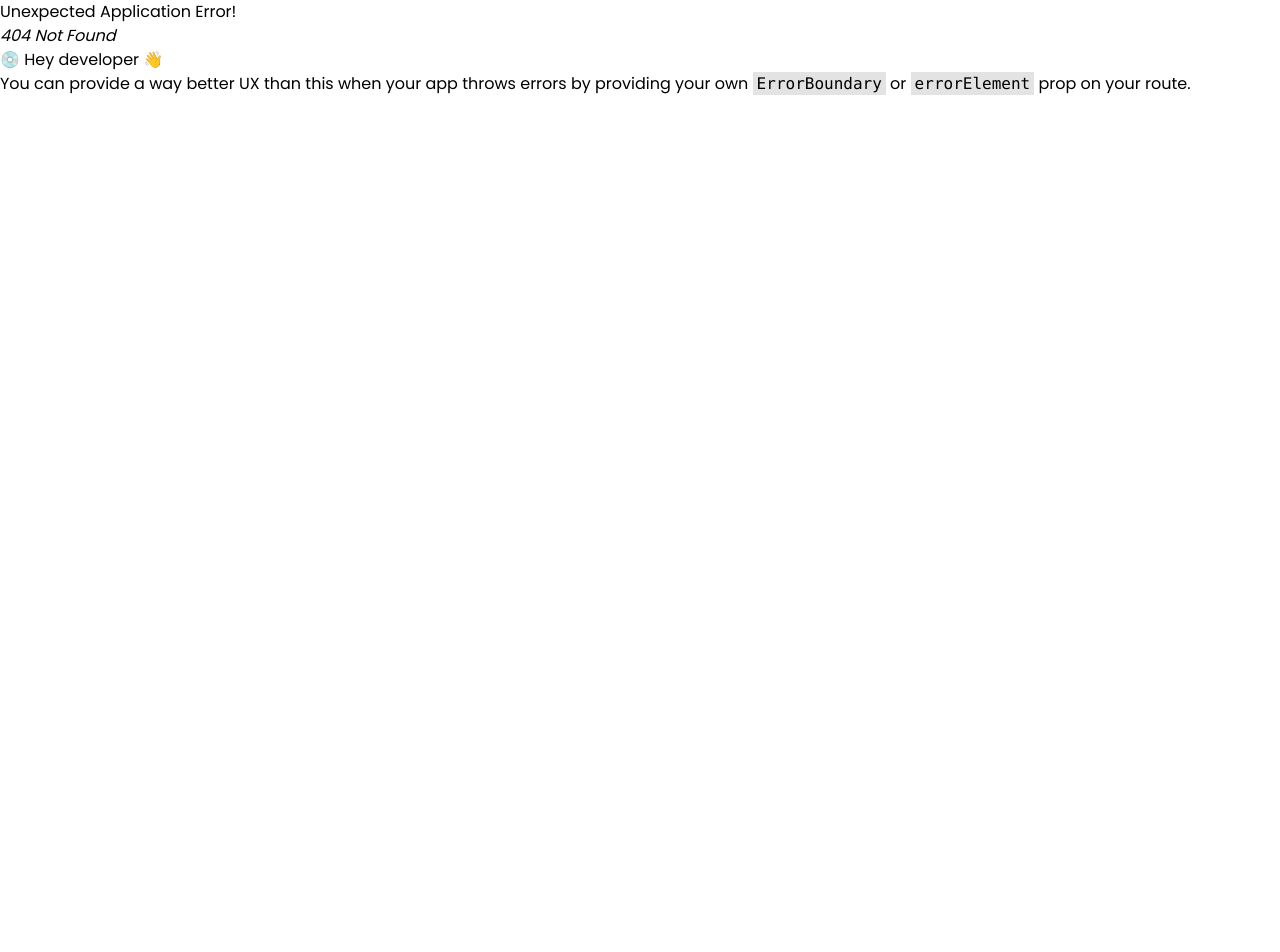
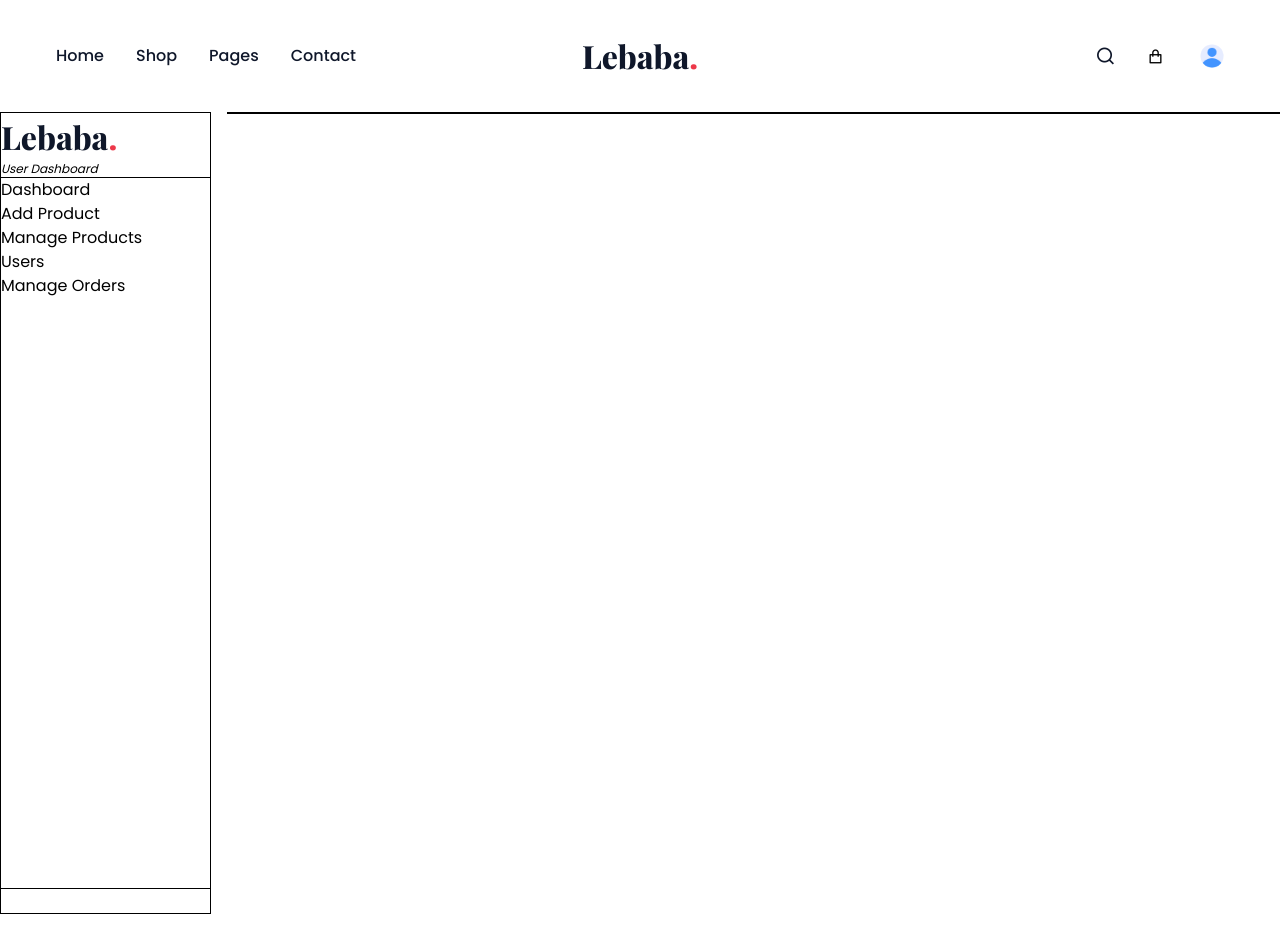
Before and after one commit to FahimAhamed101/mern_ecom, a React (Vite) app in the folder frontend/: page /dashboard in a window 1280 px wide. Before the commit this address had no page. Shown: the top 952 px of the page. Before the commit the page ends 800 px from the top, so only its background shows below. Built offline with nearby package versions, Linux system fonts and the light colour scheme; sample sign-in values are in the browser's storage.

Commit message:
user and admin dashboard added

```diff
--- a/frontend/src/Components/Navbar.jsx
+++ b/frontend/src/Components/Navbar.jsx
@@ -5,6 +5,7 @@
 
 import { useLogoutUserMutation } from "../redux/features/authRoutes/authRoutesApi";
 import { logout } from "../redux/features/authRoutes/authRoutesSlice";
+import avatarImg from "../assets/avatar.png";
 
 const Navbar = () => {
 
@@ -23,7 +24,7 @@
   };
 
   const adminDropdownMenus = [
-    { label: "Dashboard", path: "/dashboard/admin" },
+    { label: "Dashboard", path: "/dashboard" },
     { label: "Manage Items", path: "/dashboard/manage-products" },
     { label: "All Orders", path: "/dashboard/manage-orders" },
     { label: "Add Product", path: "/dashboard/add-product" },
@@ -89,16 +90,16 @@
             {user && user ? (
               <>
 
-             <li>
-             <button  onClick={handleDropdownToggle} className="hover:text-primary">
-              <i className="ri-shopping-agb-line">toggle</i>
+             <img
+                  onClick={handleDropdownToggle}
+                  src={user?.profileImage || avatarImg}
+                  alt=""
+                  className="size-6 rounded-full cursor-pointer"
+                />
 
-            </button>
-                      </li>
-
-                {isDropdownOpen && (
-                  <div className=" mt-3 p-4 w-48 bg-white border border-gray-200 rounded-lg shadow-lg z-50">
-                    <ul className="font-medium space-y-2 p-2">menu
+{isDropdownOpen && (
+                  <div className="absolute right-0 mt-3 p-4 w-48 bg-white border border-gray-200 rounded-lg shadow-lg z-50">
+                    <ul className="font-medium space-y-2 p-2">
                       {dropdownMenus.map((menu, index) => (
                         <li key={index}>
                           <Link
@@ -116,7 +117,6 @@
                         </Link>
                       </li>
                     </ul>
-
                   </div>
                 )}
               </>
--- /dev/null
+++ b/frontend/src/pages/dashboard/AdminDashboard.jsx
@@ -0,0 +1,69 @@
+import React from "react";
+import { useLogoutUserMutation } from "../../redux/features/authRoutes/authRoutesApi";
+import { useDispatch } from "react-redux";
+import { Link, NavLink, useNavigate } from "react-router-dom";
+import { logout } from "../../redux/features/authRoutes/authRoutesSlice";
+
+const navItems = [
+    { path: "/dashboard/", label: "Dashboard" },
+    { path: "/dashboard/add-product", label: "Add Product" },
+    { path: "/dashboard/manage-products", label: "Manage Products" },
+    { path: "/dashboard/users", label: "Users" },
+    { path: "/dashboard/manage-orders", label: "Manage Orders" },
+  ];
+
+const AdminDashboard = () => {
+    const [logoutUser] = useLogoutUserMutation();
+    const dispatch = useDispatch();
+    const navigate = useNavigate();
+
+    const handleLogout = async () => {
+        try {
+            await logoutUser().unwrap();
+            alert('logged out successfully');
+            dispatch(logout());
+            navigate("/")
+        } catch (error) {
+            console.error('Failed to log out', error);
+        }
+    }
+  return (
+    <div className="space-y-5 bg-white p-8 md:h-screen flex flex-col justify-between">
+      <div>
+        <div className="nav__logo">
+          <Link to="/">
+            Lebaba<span>.</span>
+          </Link>
+          <p className="text-xs italic">User Dashboard</p>
+        </div>
+        <hr className="mt-5" />
+        <ul className="space-y-5 pt-5">
+          {navItems.map((item) => (
+            <li key={item.path}>
+              <NavLink
+                className={({ isActive }) =>
+                  isActive ? "text-blue-600 font-bold" : "text-black"
+                }
+                end
+                to={item.path}
+              >
+                {item.label}
+              </NavLink>
+            </li>
+          ))}
+        </ul>
+      </div>
+      <div className="mb-3">
+        <hr className="mb-3" />
+        <button
+          onClick={handleLogout}
+          className="text-white bg-primary font-medium px-5 py-1 rounded-sm"
+        >
+          Logout
+        </button>
+      </div>
+    </div>
+  );
+};
+
+export default AdminDashboard;
--- /dev/null
+++ b/frontend/src/pages/dashboard/DashboardLayout.jsx
@@ -0,0 +1,33 @@
+import React from "react";
+import { useSelector } from "react-redux";
+import { Navigate, Outlet } from "react-router-dom";
+import UserDashboard from "./UserDashboard";
+import AdminDashboard from "./AdminDashboard";
+
+const DashboardLayout = () => {
+    const {user} = useSelector(state => state.auth);
+    if(!user) {
+        return <Navigate to="/login" replace/>
+    }
+
+    const renderDashboard = () => {
+        switch(user?.role) {
+            case "admin":
+                return <AdminDashboard />;
+            case "user":
+                return <UserDashboard />;
+            default:
+                return <Navigate to="/login" replace/>;
+        }
+    }
+  return (
+    <div className="container mx-auto flex flex-col md:flex-row gap-4 items-start justify-start">
+      <header className="lg:w-1/5 sm:w-2/5 w-full border">{renderDashboard()}</header>
+      <main className="p-8 bg-white w-full border mt-5">
+        <Outlet />
+      </main>
+    </div>
+  );
+};
+
+export default DashboardLayout;
--- /dev/null
+++ b/frontend/src/pages/dashboard/UserDashboard.jsx
@@ -0,0 +1,68 @@
+import React from "react";
+import { Link, NavLink, useNavigate } from "react-router-dom";
+import { useLogoutUserMutation } from "../../redux/features/authRoutes/authRoutesApi";
+import { useDispatch } from "react-redux";
+import { logout } from "../../redux/features/authRoutes/authRoutesSlice";
+
+const navItems = [
+  { path: "/dashboard", label: "Dashboard" },
+  { path: "/dashboard/orders", label: "Orders" },
+  { path: "/dashboard/payments", label: "Payments" },
+  { path: "/dashboard/profile", label: "Profile" },
+  { path: "/dashboard/reviews", label: "Reviews" },
+];
+
+const UserDashboard = () => {
+    const [logoutUser] = useLogoutUserMutation();
+    const dispatch = useDispatch();
+    const navigate = useNavigate();
+
+    const handleLogout = async () => {
+        try {
+            await logoutUser().unwrap();
+            alert('logged out successfully');
+            dispatch(logout());
+            navigate("/")
+        } catch (error) {
+            console.error('Failed to log out', error);
+        }
+    }
+  return (
+    <div className="space-y-5 bg-white p-8 md:h-screen flex flex-col justify-between">
+      <div>
+        <div className="nav__logo">
+          <Link to="/">
+            Lebaba<span>.</span>
+          </Link>
+          <p className="text-xs italic">User Dashboard</p>
+        </div>
+        <hr className="mt-5" />
+        <ul className="space-y-5 pt-5">
+          {navItems.map((item) => (
+            <li key={item.path}>
+              <NavLink
+                className={({ isActive }) =>
+                  isActive ? "text-blue-600 font-bold" : "text-black"
+                }
+                end
+                to={item.path}
+              >
+                {item.label}
+              </NavLink>
+            </li>
+          ))}
+        </ul>
+      </div>
+      <div className="mb-3">
+        <hr className="mb-3"/>
+        <button
+        onClick={handleLogout}
+        className="text-white bg-primary font-medium px-5 py-1 rounded-sm">
+            Logout
+        </button>
+      </div>
+    </div>
+  );
+};
+
+export default UserDashboard;
--- /dev/null
+++ b/frontend/src/routers/PrivateRoute.jsx
@@ -0,0 +1,21 @@
+import React from 'react'
+import { useSelector } from 'react-redux'
+import { Navigate, useLocation } from 'react-router-dom';
+
+const PrivateRoute = ({children, role}) => {
+    const {user} = useSelector(state => state.auth);
+    const location = useLocation();
+    if(!user) {
+        alert('You must be logged in!');
+        return <Navigate to="/login" state={{from: location}} replace/>
+    }
+
+    if(role && user.role !== role) {
+        alert('You are not authorized to view this page');
+        return <Navigate to="/login" state={{from: location}} replace/>
+    }
+
+    return children;
+}
+
+export default PrivateRoute
--- a/frontend/src/routers/router.jsx
+++ b/frontend/src/routers/router.jsx
@@ -3,6 +3,8 @@
 import Home from "../pages/home/Home";
 import Register from "../Components/Register";
 import Login from "../Components/Login";
+import DashboardLayout from "../pages/dashboard/DashboardLayout";
+import PrivateRoute from "./PrivateRoute";
 const router = createBrowserRouter([
     {
       path: "/",
@@ -21,6 +23,14 @@
           path: "/login",
           element: <Login />,
         },
+        {
+          path: "/dashboard",
+          element: (
+            <PrivateRoute>
+              <DashboardLayout />
+            </PrivateRoute>
+          ),
+        }
       ],
     },
 
```
Also changed, not shown: frontend/src/assets/avatar.png (added).
